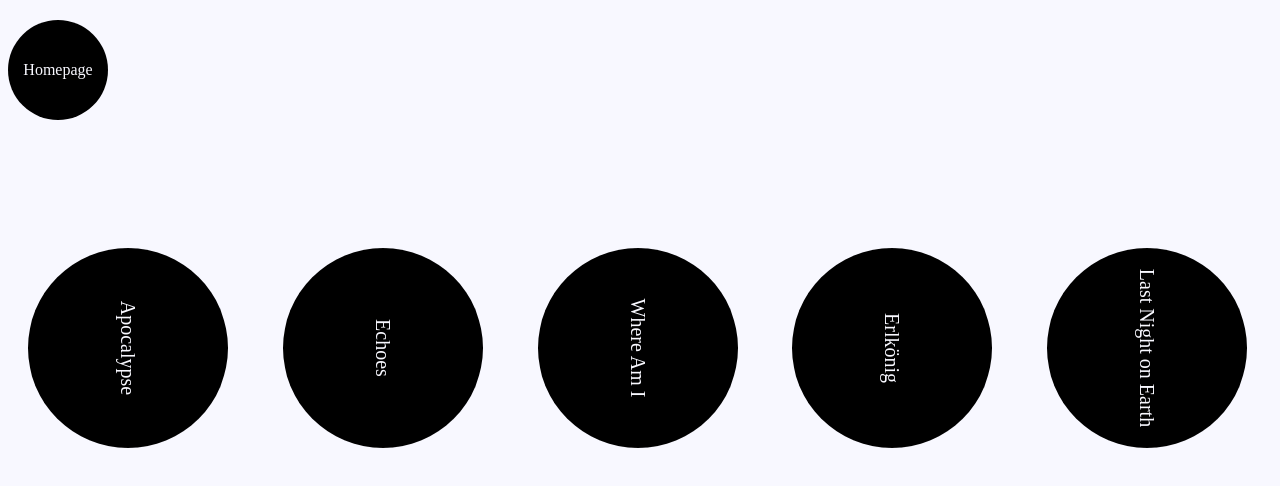
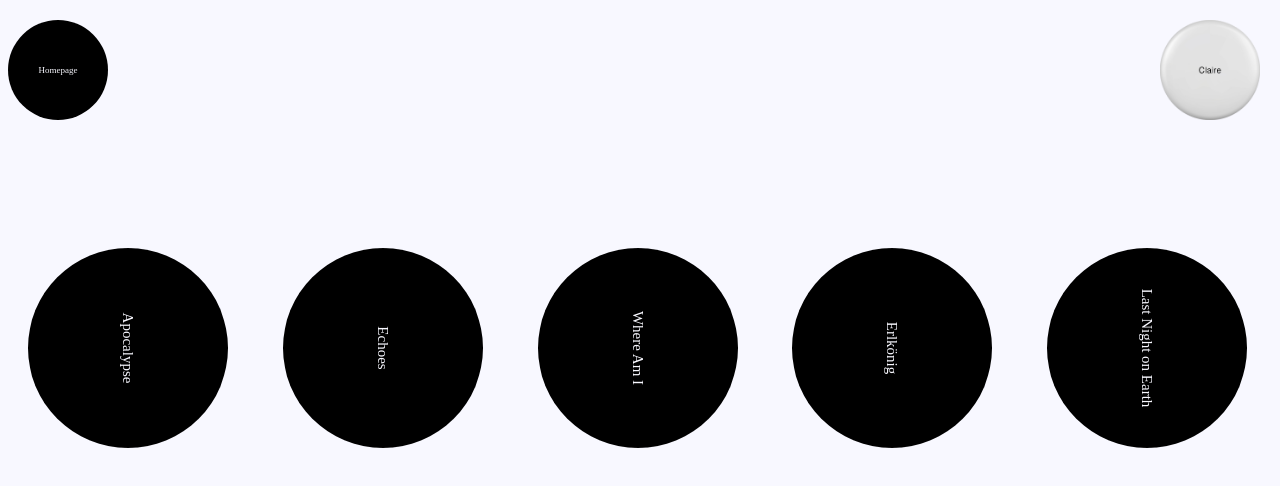
Before and after one commit to ArtificialCrisps/sunc.github.io, a plain HTML site: page projects/zine/index.html in a window 1280 px wide. Drawn offline with Linux system fonts and the light colour scheme.

Commit message:
zine
added pin graphic

```diff
--- a/projects/zine/index.html
+++ b/projects/zine/index.html
@@ -7,8 +7,12 @@
   <title>Claire's Zine</title>
 </head>
 <body>
+    <div class="pin">
+        <img src="media/pin.png" alt="pin">
+    </div>
     <div class="homepage">
     <a href="https://www.merriam-webster.com/dictionary/placeholder">Homepage</a>
+    <!-- template from: https://www.magnific.com/free-vector/white-round-pin-button-vector-mockup-template_282557555.htm#fromView=keyword&page=1&position=0&uuid=13d454cb-a696-4afe-9b46-6e4544665844&track=ais_hybrid&query=Pin+template?sign-up=google -->
 </div>
   <section>
     <div class="container">
--- a/projects/zine/main.css
+++ b/projects/zine/main.css
@@ -22,7 +22,7 @@ section {
     border-radius: 50%;
     background-color:  black;
     color:  ghostwhite;
-    font-size: 20px;
+    font-size: 15px;
     text-align:  center;
     display: flex;
     justify-content: center;
@@ -84,6 +84,21 @@ section {
 .homepage a{
     text-decoration: none;
     color:  ghostwhite;
+    font-size: 9px;
+}
+
+.pin{
+    position: fixed;
+    top: 20px;
+    right: 20px;
+    width: 100px;
+    height: 100px;
+    z-index: 3;
+}
+.pin img{
+    width: 100%;
+    height: 100%;
+    object-fit: contain;
 }
 
 .button{
```
Also changed, not shown: projects/zine/media/pin.png (added), 1 other file.
